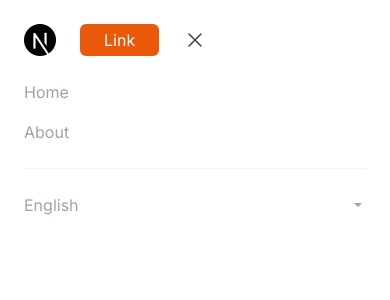
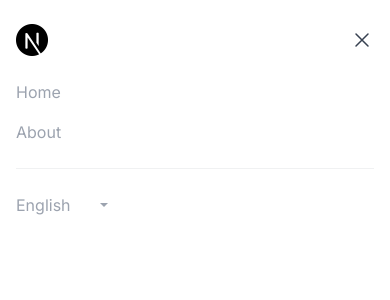
Before and after one commit to williambaele/nextjs-nextintl, a Next.js app: page /en/about in a window 390 px wide. Both pictures are taken after a click on the button "Open main menu". Shown: the top 300 px of the page. Built offline with nearby package versions, Linux system fonts and the light colour scheme.

Commit message:
Added Button component

```diff
--- a/src/components/LocaleSwitcherSelect.tsx
+++ b/src/components/LocaleSwitcherSelect.tsx
@@ -43,7 +43,7 @@ export default function LocaleSwitcherSelect({
       )}
     >
       <p className='sr-only'>{label}</p>
-      <div className='flex gap-1 items-center outline-none relative justify-start '>
+      <div className='flex gap-1 items-center outline-none relative justify-start w-fit'>
         <select
           className='inline-flex appearance-none bg-transparent focus:outline-none pr-4 w-24'
           defaultValue={defaultValue}
--- a/src/components/Navigation.tsx
+++ b/src/components/Navigation.tsx
@@ -63,8 +63,8 @@ export default function Example() {
         className='lg:hidden'
       >
         <div className='fixed inset-0 z-10' />
-        <DialogPanel className='fixed inset-y-0 right-0 z-10 w-full overflow-y-auto bg-white px-6 py-6 sm:max-w-sm sm:ring-1 sm:ring-gray-900/10'>
-          <div className='flex items-center gap-x-6'>
+        <DialogPanel className='fixed inset-y-0 right-0 z-10 w-full overflow-y-auto bg-white px-4 py-6 sm:max-w-sm sm:ring-1 sm:ring-gray-900/10'>
+          <div className='flex items-center gap-x-6 justify-between'>
             <Link href='/' className='-m-1.5 p-1.5'>
               <span className='sr-only'>Your Company</span>
               <Image
@@ -75,7 +75,6 @@ export default function Example() {
                 height={32}
               />
             </Link>
-            <Button Link='/about' Text={t('Link')} external={false} />
             <button
               type='button'
               onClick={() => setMobileMenuOpen(false)}
```
